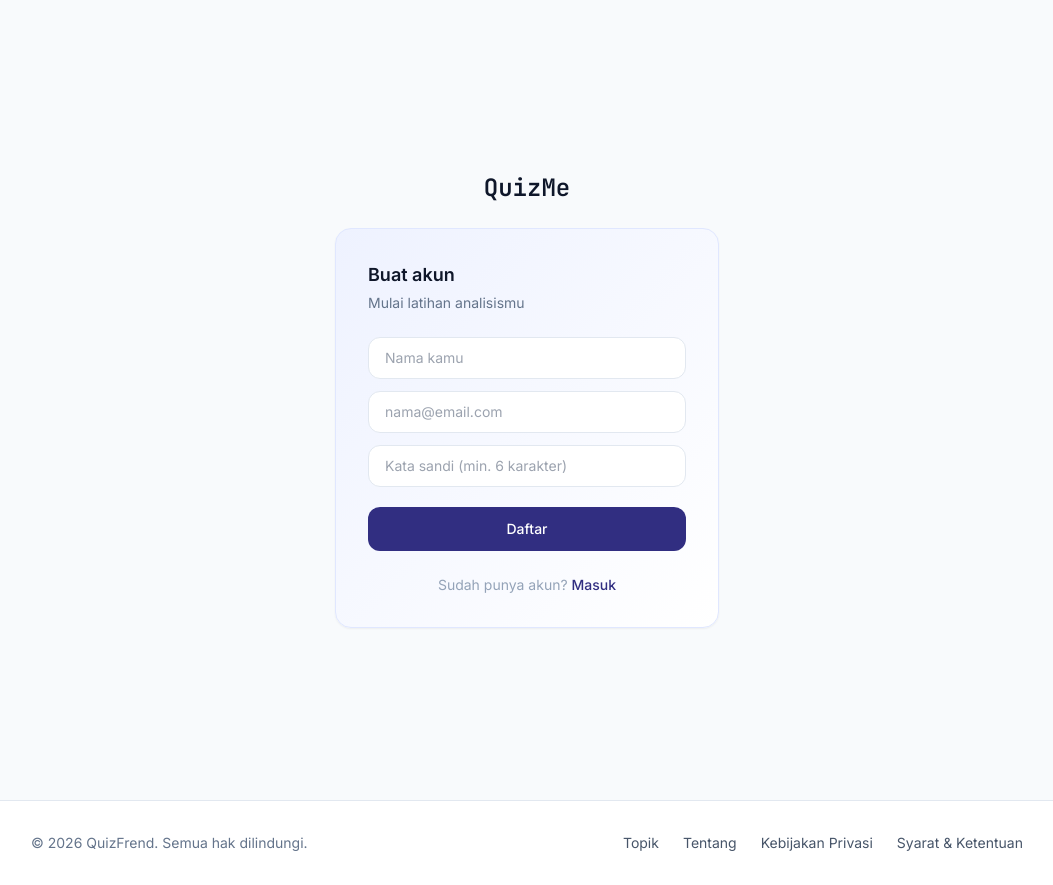
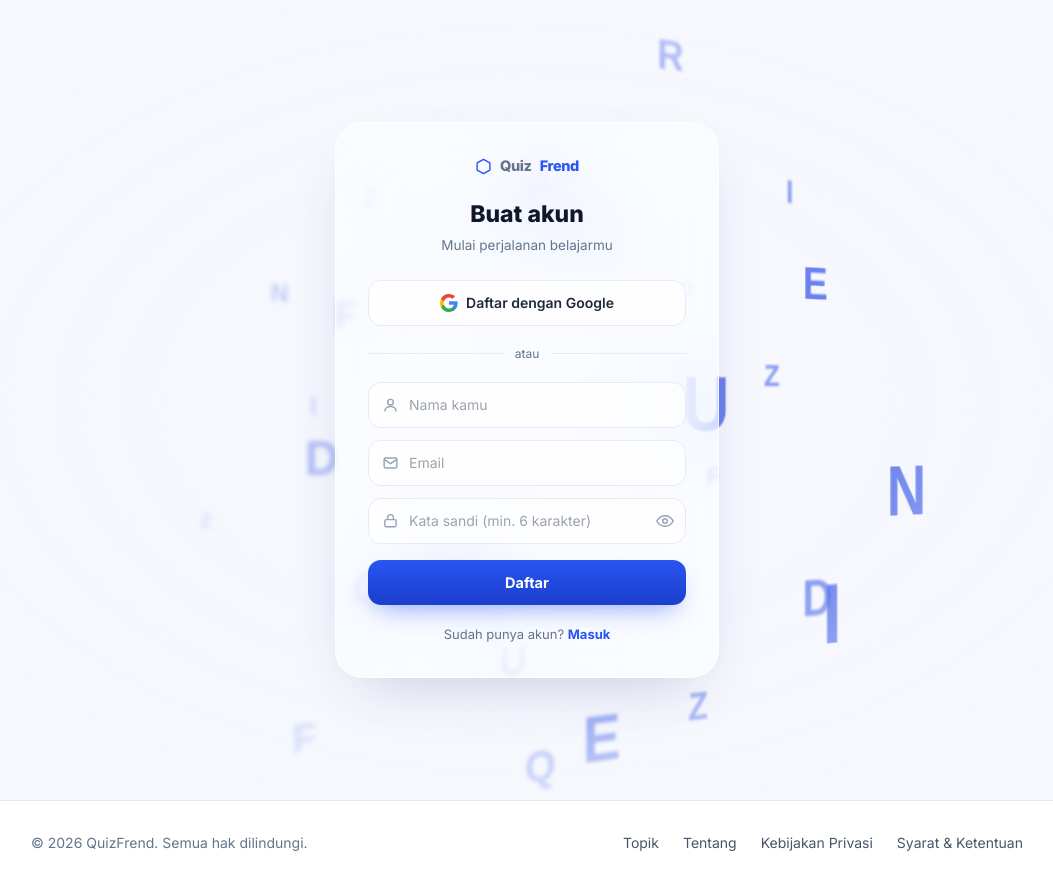
Before and after one commit to rioopr-beep/quizme, a Next.js app: page /signup in a window 1280 px wide. Shown: the whole page, without its empty margins (113-1166 px from the left). Built offline with nearby package versions, Linux system fonts and the light colour scheme; no server answers.

Commit message:
Update page.tsx

```diff
--- a/app/(auth)/signup/page.tsx
+++ b/app/(auth)/signup/page.tsx
@@ -4,6 +4,7 @@ import { useState } from 'react';
 import { useRouter } from 'next/navigation';
 import Link from 'next/link';
 import { getSupabaseBrowserClient } from '../../../lib/supabase/client';
+import AuthParticleField from '../../../components/AuthParticleField';
 
 export default function SignupPage() {
   const router = useRouter();
@@ -11,8 +12,26 @@ export default function SignupPage() {
   const [name, setName] = useState('');
   const [email, setEmail] = useState('');
   const [password, setPassword] = useState('');
+  const [showPassword, setShowPassword] = useState(false);
   const [error, setError] = useState<string | null>(null);
   const [loading, setLoading] = useState(false);
+
+  async function handleGoogleSignup() {
+    setError(null);
+    setLoading(true);
+
+    const { error } = await supabase.auth.signInWithOAuth({
+      provider: 'google',
+      options: {
+        redirectTo: `${window.location.origin}/auth/callback?next=/dashboard`,
+      },
+    });
+
+    if (error) {
+      setError('Gagal mendaftar dengan Google.');
+      setLoading(false);
+    }
+  }
 
   async function handleSignup(e: React.FormEvent) {
     e.preventDefault();
@@ -46,57 +65,124 @@ export default function SignupPage() {
   }
 
   return (
-    <main className="flex min-h-screen items-center justify-center bg-slate-50 px-6">
-      <div className="w-full max-w-sm">
-        <p className="mb-6 text-center font-mono text-2xl font-semibold text-slate-900">
-          QuizMe
-        </p>
+    <main className="relative min-h-screen overflow-hidden bg-[#F6F8FE]">
+      <AuthParticleField />
 
-        <div className="rounded-2xl border border-indigo-100 bg-gradient-to-br from-indigo-50 to-white p-8 shadow-sm">
-          <h1 className="text-lg font-semibold text-slate-900">Buat akun</h1>
-          <p className="mt-1 text-sm text-slate-500">Mulai latihan analisismu</p>
+      <div className="relative z-10 flex min-h-screen items-center justify-center px-5">
+        <div className="w-full max-w-sm rounded-[28px] border border-white/70 bg-white/50 p-8 shadow-[0_24px_60px_-28px_rgba(30,45,120,0.28)] backdrop-blur-2xl backdrop-saturate-150">
+          <div className="mb-5 flex items-center justify-center gap-2 text-[14.5px] font-extrabold tracking-tight text-slate-500">
+            <svg viewBox="0 0 24 24" fill="none" className="h-[17px] w-[17px]">
+              <path d="M12 2 L21 7 V17 L12 22 L3 17 V7 Z" stroke="#2955F2" strokeWidth="2" strokeLinejoin="round" />
+            </svg>
+            Quiz<span className="text-[#2955F2]">Frend</span>
+          </div>
 
-          <form onSubmit={handleSignup} className="mt-6 flex flex-col gap-3">
+          <h1 className="text-center text-[23px] font-extrabold text-slate-900">Buat akun</h1>
+          <p className="mt-1 text-center text-[13.5px] text-slate-500">Mulai perjalanan belajarmu</p>
+
+          <button
+            type="button"
+            onClick={handleGoogleSignup}
+            disabled={loading}
+            className="mt-6 flex w-full items-center justify-center gap-2 rounded-[13px] border border-[#E6EAF9] bg-white/75 px-4 py-3 text-sm font-semibold text-slate-800 transition hover:-translate-y-px hover:shadow-md disabled:opacity-60"
+          >
+            <svg width="18" height="18" viewBox="0 0 18 18">
+              <path fill="#4285F4" d="M17.64 9.2c0-.64-.06-1.25-.16-1.84H9v3.48h4.84a4.14 4.14 0 0 1-1.8 2.72v2.26h2.9c1.7-1.57 2.7-3.87 2.7-6.62z" />
+              <path fill="#34A853" d="M9 18c2.43 0 4.47-.8 5.96-2.18l-2.9-2.26c-.8.54-1.84.86-3.06.86-2.35 0-4.34-1.59-5.05-3.72H.94v2.33A9 9 0 0 0 9 18z" />
+              <path fill="#FBBC05" d="M3.95 10.7A5.4 5.4 0 0 1 3.67 9c0-.59.1-1.17.28-1.7V4.97H.94A9 9 0 0 0 0 9c0 1.45.35 2.83.94 4.03l3.01-2.33z" />
+              <path fill="#EA4335" d="M9 3.58c1.32 0 2.51.46 3.44 1.35l2.58-2.58C13.46.89 11.43 0 9 0A9 9 0 0 0 .94 4.97l3.01 2.33C4.66 5.17 6.65 3.58 9 3.58z" />
+            </svg>
+            Daftar dengan Google
+          </button>
+
+          <div className="my-5 flex items-center gap-3 text-xs text-slate-500">
+            <div className="h-px flex-1 bg-[#E6EAF9]" />
+            atau
+            <div className="h-px flex-1 bg-[#E6EAF9]" />
+          </div>
+
+          <form onSubmit={handleSignup} className="flex flex-col gap-3">
+            <label className="relative block">
+              <span className="sr-only">Nama kamu</span>
+              <svg className="pointer-events-none absolute left-3.5 top-1/2 h-[17px] w-[17px] -translate-y-1/2 text-slate-400" viewBox="0 0 24 24" fill="none" stroke="currentColor" strokeWidth="2">
+                <circle cx="12" cy="8" r="4" />
+                <path d="M4 21c0-4.4 3.6-7 8-7s8 2.6 8 7" />
+              </svg>
               <input
                 type="text"
                 placeholder="Nama kamu"
                 value={name}
                 onChange={(e) => setName(e.target.value)}
                 required
-              className="rounded-xl border border-slate-200 bg-white px-4 py-2.5 text-sm outline-none focus:border-indigo-400"
+                className="w-full rounded-[13px] border border-[#E6EAF9] bg-white/70 py-3 pl-10 pr-4 text-sm outline-none transition focus:border-[#2955F2] focus:ring-4 focus:ring-[#2955F2]/10"
               />
+            </label>
+
+            <label className="relative block">
+              <span className="sr-only">Email</span>
+              <svg className="pointer-events-none absolute left-3.5 top-1/2 h-[17px] w-[17px] -translate-y-1/2 text-slate-400" viewBox="0 0 24 24" fill="none" stroke="currentColor" strokeWidth="2">
+                <rect x="3" y="5" width="18" height="14" rx="2" />
+                <path d="M3 7l9 6 9-6" />
+              </svg>
               <input
                 type="email"
-              placeholder="nama@email.com"
+                placeholder="Email"
                 value={email}
                 onChange={(e) => setEmail(e.target.value)}
                 required
-              className="rounded-xl border border-slate-200 bg-white px-4 py-2.5 text-sm outline-none focus:border-indigo-400"
+                className="w-full rounded-[13px] border border-[#E6EAF9] bg-white/70 py-3 pl-10 pr-4 text-sm outline-none transition focus:border-[#2955F2] focus:ring-4 focus:ring-[#2955F2]/10"
               />
+            </label>
+
+            <label className="relative block">
+              <span className="sr-only">Kata sandi</span>
+              <svg className="pointer-events-none absolute left-3.5 top-1/2 h-[17px] w-[17px] -translate-y-1/2 text-slate-400" viewBox="0 0 24 24" fill="none" stroke="currentColor" strokeWidth="2">
+                <rect x="4" y="10" width="16" height="10" rx="2" />
+                <path d="M8 10V7a4 4 0 018 0v3" />
+              </svg>
               <input
-              type="password"
+                type={showPassword ? 'text' : 'password'}
                 placeholder="Kata sandi (min. 6 karakter)"
                 value={password}
                 onChange={(e) => setPassword(e.target.value)}
                 minLength={6}
                 required
-              className="rounded-xl border border-slate-200 bg-white px-4 py-2.5 text-sm outline-none focus:border-indigo-400"
+                className="w-full rounded-[13px] border border-[#E6EAF9] bg-white/70 py-3 pl-10 pr-10 text-sm outline-none transition focus:border-[#2955F2] focus:ring-4 focus:ring-[#2955F2]/10"
               />
+              <button
+                type="button"
+                onClick={() => setShowPassword((v) => !v)}
+                aria-label={showPassword ? 'Sembunyikan kata sandi' : 'Tampilkan kata sandi'}
+                aria-pressed={showPassword}
+                className="absolute right-3 top-1/2 -translate-y-1/2 text-slate-400 focus-visible:outline focus-visible:outline-2 focus-visible:outline-[#2955F2]"
+              >
+                {showPassword ? (
+                  <svg className="h-[18px] w-[18px]" viewBox="0 0 24 24" fill="none" stroke="currentColor" strokeWidth="2">
+                    <path d="M3 3l18 18M10.6 10.6a3 3 0 004.2 4.2M9.5 5.2A10.8 10.8 0 0112 5c7 0 11 7 11 7a13.6 13.6 0 01-3.1 3.7M6.5 6.6C4 8.3 2 11 2 12c0 0 4 7 11 7 1.3 0 2.5-.2 3.6-.6" />
+                  </svg>
+                ) : (
+                  <svg className="h-[18px] w-[18px]" viewBox="0 0 24 24" fill="none" stroke="currentColor" strokeWidth="2">
+                    <path d="M1 12s4-7 11-7 11 7 11 7-4 7-11 7-11-7-11-7z" />
+                    <circle cx="12" cy="12" r="3" />
+                  </svg>
+                )}
+              </button>
+            </label>
 
             {error ? <p className="text-sm text-rose-500">{error}</p> : null}
 
             <button
               type="submit"
               disabled={loading}
-              className="mt-2 rounded-xl bg-indigo-900 px-4 py-3 text-sm font-medium text-white transition hover:bg-indigo-800 disabled:opacity-60"
+              className="mt-1 rounded-[13px] bg-gradient-to-b from-[#2955F2] to-[#1B3ECC] px-4 py-3 text-[14.5px] font-bold text-white shadow-[0_12px_24px_-10px_rgba(41,85,242,0.55)] transition hover:-translate-y-px disabled:opacity-60"
             >
               {loading ? 'Memproses...' : 'Daftar'}
             </button>
           </form>
 
-          <p className="mt-6 text-center text-sm text-slate-400">
+          <p className="mt-5 text-center text-[13px] text-slate-500">
             Sudah punya akun?{' '}
-            <Link href="/login" className="font-medium text-indigo-900">
+            <Link href="/login" className="font-bold text-[#2955F2]">
               Masuk
             </Link>
           </p>
```
Lines whose indentation alone changed are shown as unchanged.
